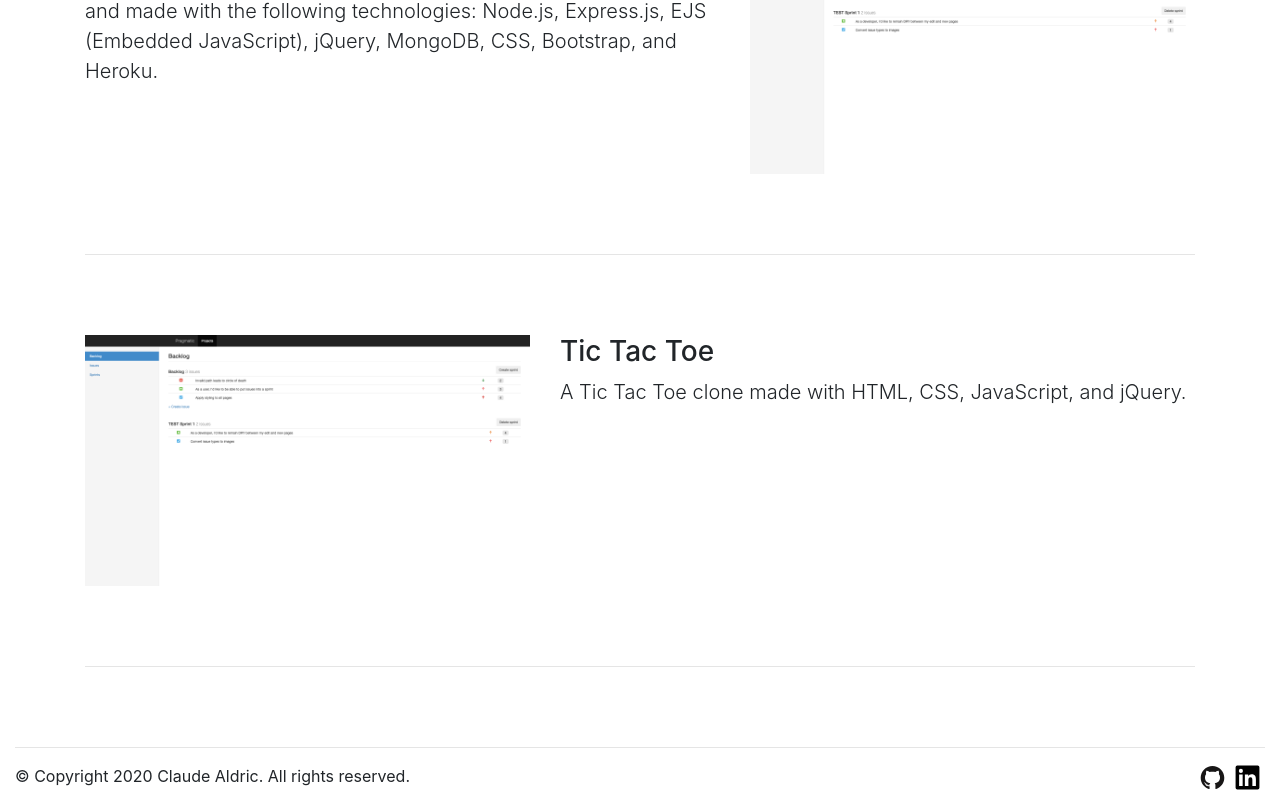
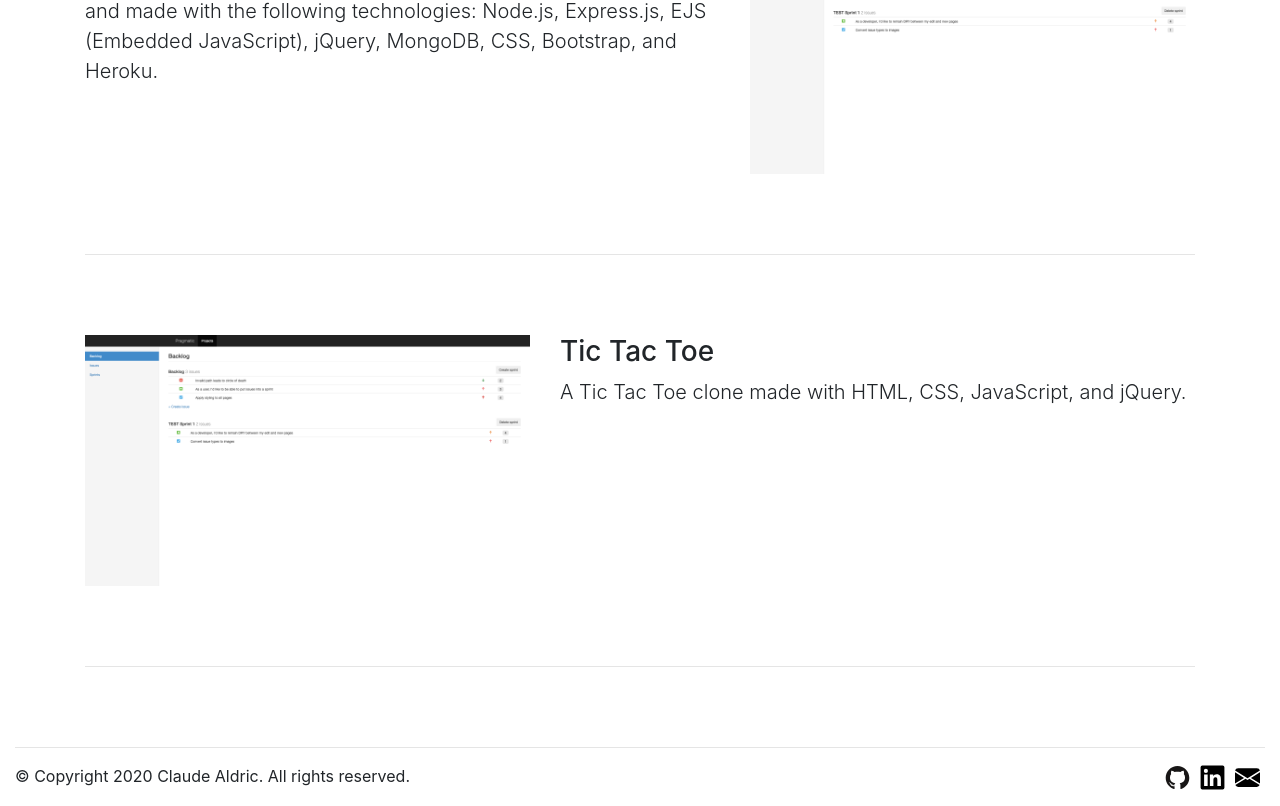
Before and after one commit to claudealdric/caldric.github.io, a React (Create React App) app in the folder client/: page /portfolio in a window 1280 px wide. Shown: the part 1907-2713 px from the top of the page. Built offline with nearby package versions, Linux system fonts and the light colour scheme.

Commit message:
Add email contact icon

```diff
--- a/client/src/components/Footer.tsx
+++ b/client/src/components/Footer.tsx
@@ -28,6 +28,13 @@ const Footer = () => {
             alt="LinkedIn contact icon"
           />
         </a>
+        <a
+          href="mailto:claude@aldric.dev"
+          target="_blank"
+          rel="noopener noreferrer"
+        >
+          <img className="contact-icons" src="./mail.svg" alt="Email icon" />
+        </a>
       </p>
       <p>© Copyright 2020 Claude Aldric. All rights reserved.</p>
     </footer>
```
Also changed, not shown: client/public/mail.svg (added).
